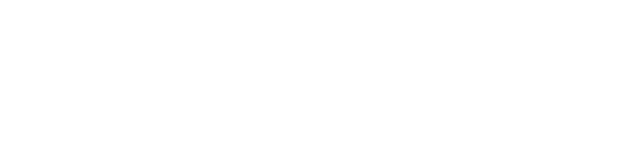
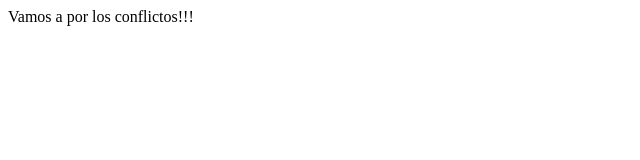
Before and after one commit to esther123456/conflictos-git, a plain HTML site: page index.html in a window 1280 px wide. Shown: the whole page, without its empty margins (0-640 px from the left). Drawn offline with Linux system fonts and the light colour scheme.

Commit message:
añadida cabecera

```diff
--- a/index.html
+++ b/index.html
@@ -7,6 +7,7 @@
     <title>Document</title>
 </head>
 <body>
+    <header>Vamos a por los conflictos!!!</header>
 
 </body>
 </html>
```
